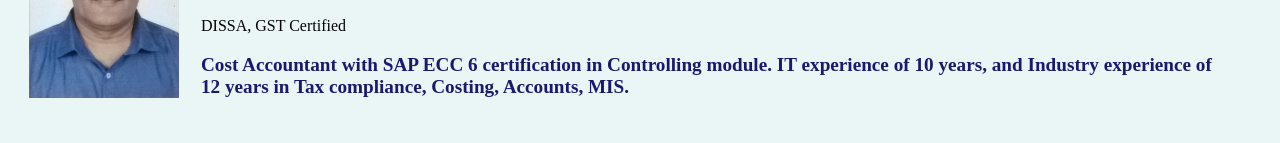
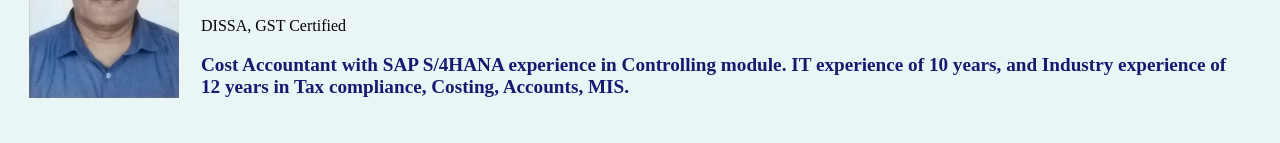
Before and after one commit to samir-ak/cv, a plain HTML site: page index.html in a window 1280 px wide. Shown: the part 139-282 px from the top of the page. Drawn offline with Linux system fonts and the light colour scheme.

Commit message:
Update index.html 28 06 23

```diff
--- a/index.html
+++ b/index.html
@@ -18,7 +18,7 @@
       <td><h1>Samir Kulkarni</h1></
       <p><h2>ACMA, SAP CO consultant</h2></p>
       <p>DISSA, GST Certified</p>
-     <p><h3><a class="psummary">Cost Accountant with SAP ECC 6 certification in Controlling module. IT experience of 10 years, and Industry experience of 12 years in Tax compliance, Costing, Accounts, MIS.</a></h3></p><td>
+     <p><h3><a class="psummary">Cost Accountant with SAP S/4HANA experience in Controlling module. IT experience of 10 years, and Industry experience of 12 years in Tax compliance, Costing, Accounts, MIS.</a></h3></p><td>
     </tr>
   </table></a>
 <hr>
```
